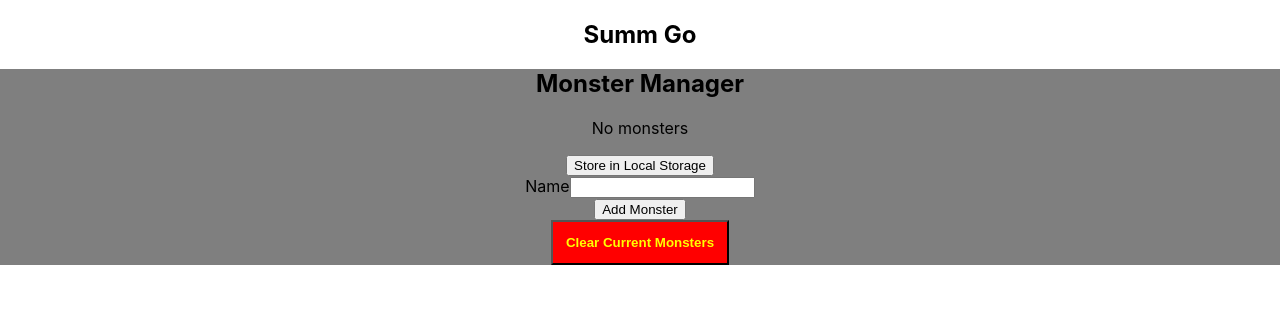
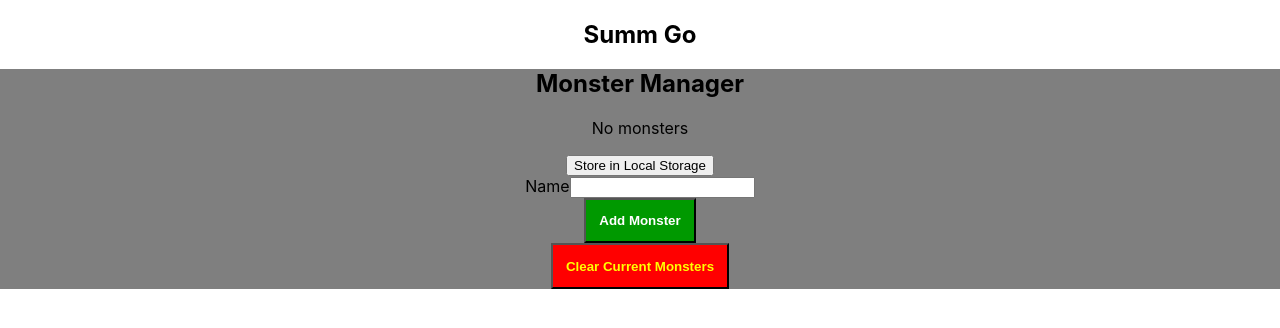
Before and after one commit to Wolven531/summ-go, a React (Create React App) app: page / in a window 1280 px wide. Shown: the top 328 px of the page. Built offline with nearby package versions, Linux system fonts and the light colour scheme.

Commit message:
Style add monster button

```diff
--- a/src/MonsterManager/MonsterManager.css
+++ b/src/MonsterManager/MonsterManager.css
@@ -8,3 +8,10 @@
 	font-weight: bold;
 	padding: 1em;
 }
+
+.monster-manager .add-monster {
+	background-color: #090;
+	color: #fff;
+	font-weight: bold;
+	padding: 1em;
+}
```
